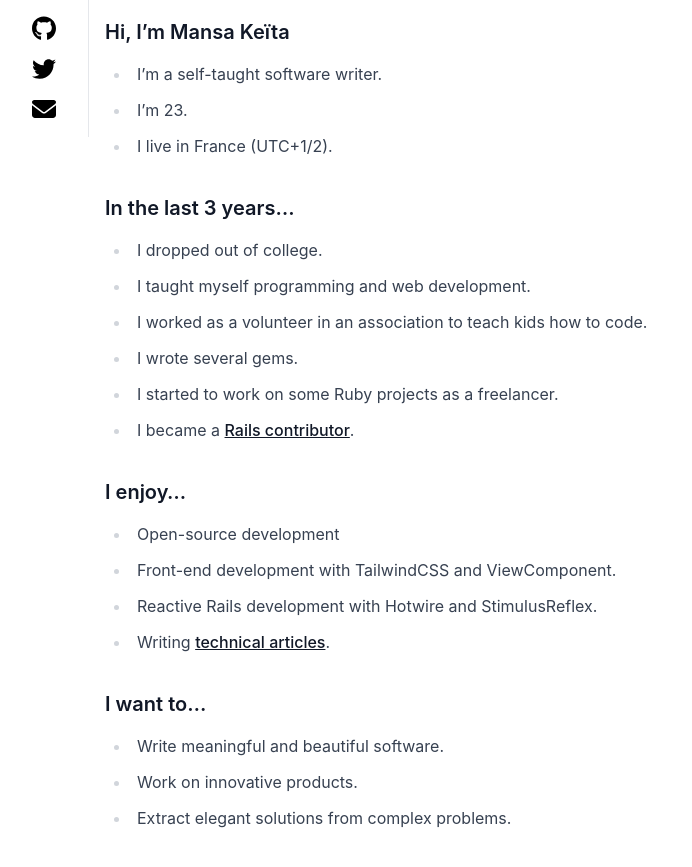
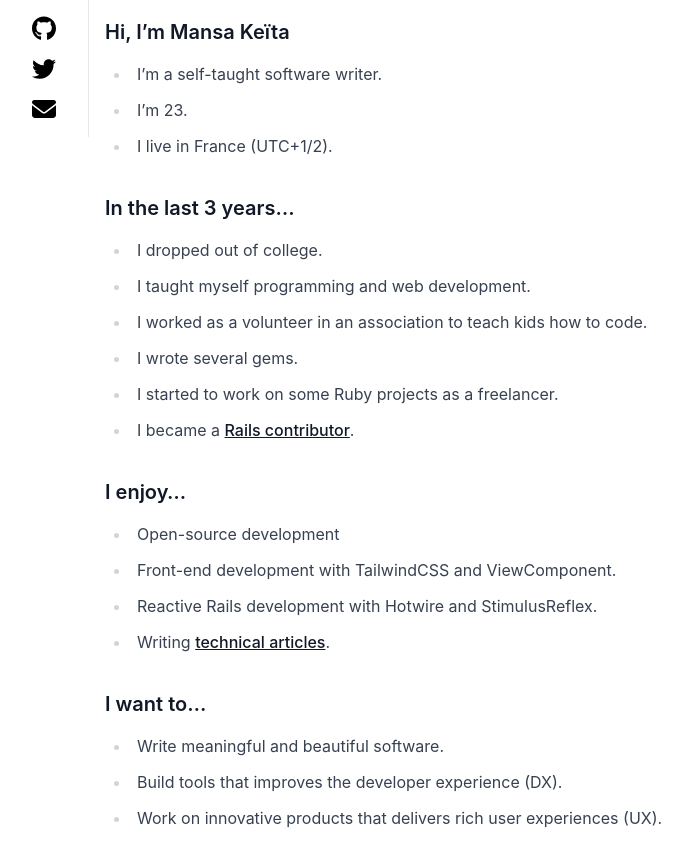
Before and after one commit to Mansakondo/Mansakondo.github.io, a Jekyll site: the page built from index.md, in a window 1280 px wide. Shown: the top 867 px of the page, without its empty margins (0-692 px from the left). Built offline with Jekyll 4.4.1, drawn with Linux system fonts in a browser that asks for light colours; nearby versions of some CDN libraries.

Commit message:
Update resume

```diff
--- a/index.md
+++ b/index.md
@@ -23,5 +23,5 @@ title: "Mansa Keïta"
 
 ### I want to...
 * Write meaningful and beautiful software.
-* Work on innovative products.
-* Extract elegant solutions from complex problems.
+* Build tools that improves the developer experience (DX).
+* Work on innovative products that delivers rich user experiences (UX).
```
